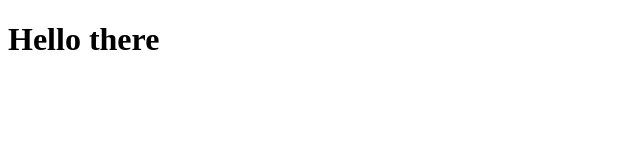
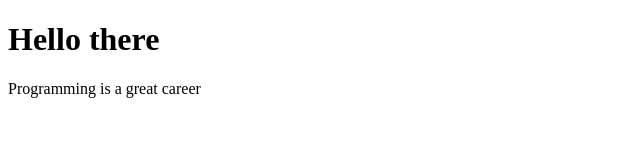
Before and after one commit to AlbertNjaneKimani/hello-world, a plain HTML site: page index.html in a window 1280 px wide. Shown: the whole page, without its empty margins (0-640 px from the left). Drawn offline with Linux system fonts and the light colour scheme.

Commit message:
added a paragraph

```diff
--- a/index.html
+++ b/index.html
@@ -8,5 +8,6 @@
 </head>
 <body>
     <h1>Hello there</h1>
+    <p>Programming is a great career</p>
 </body>
 </html>
```
